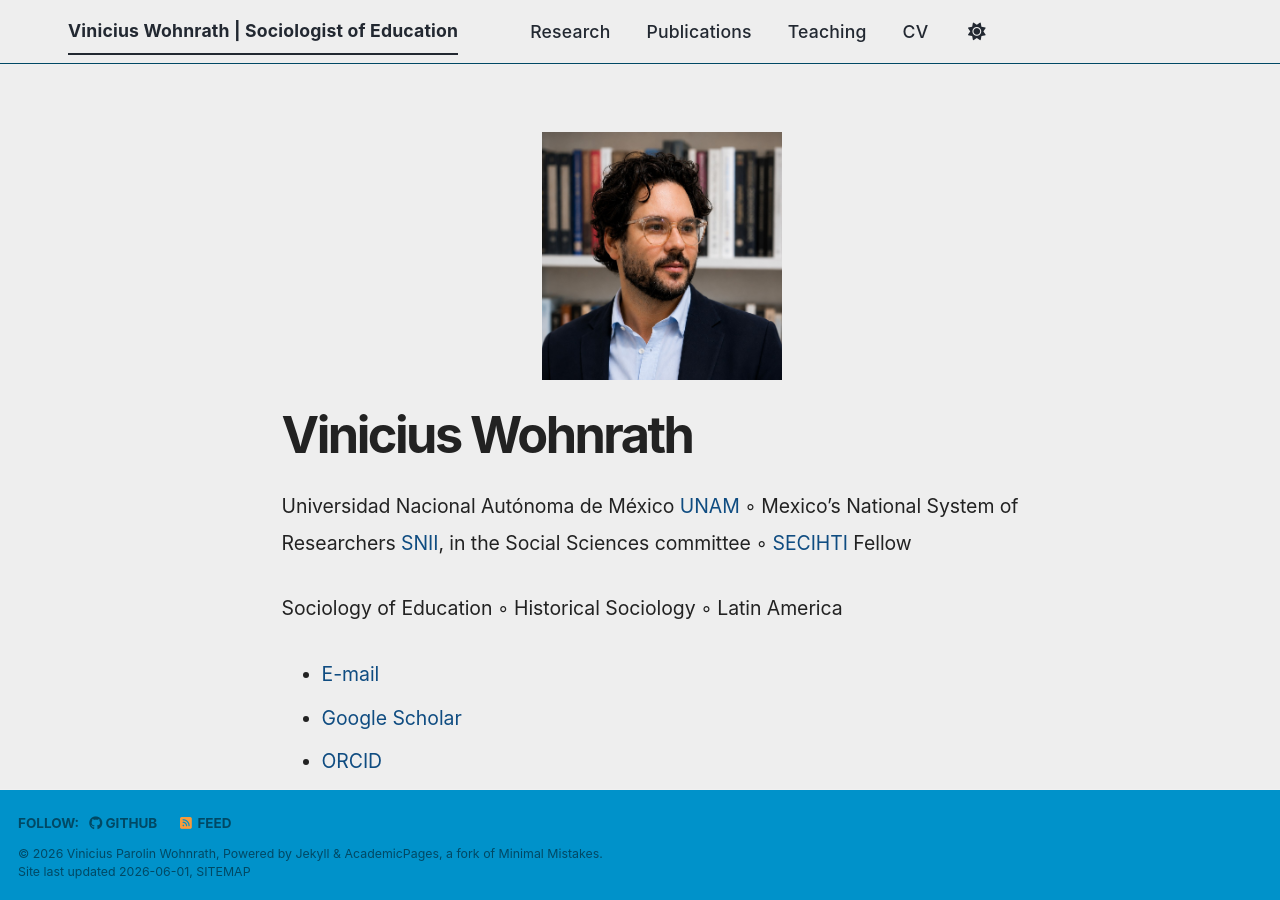
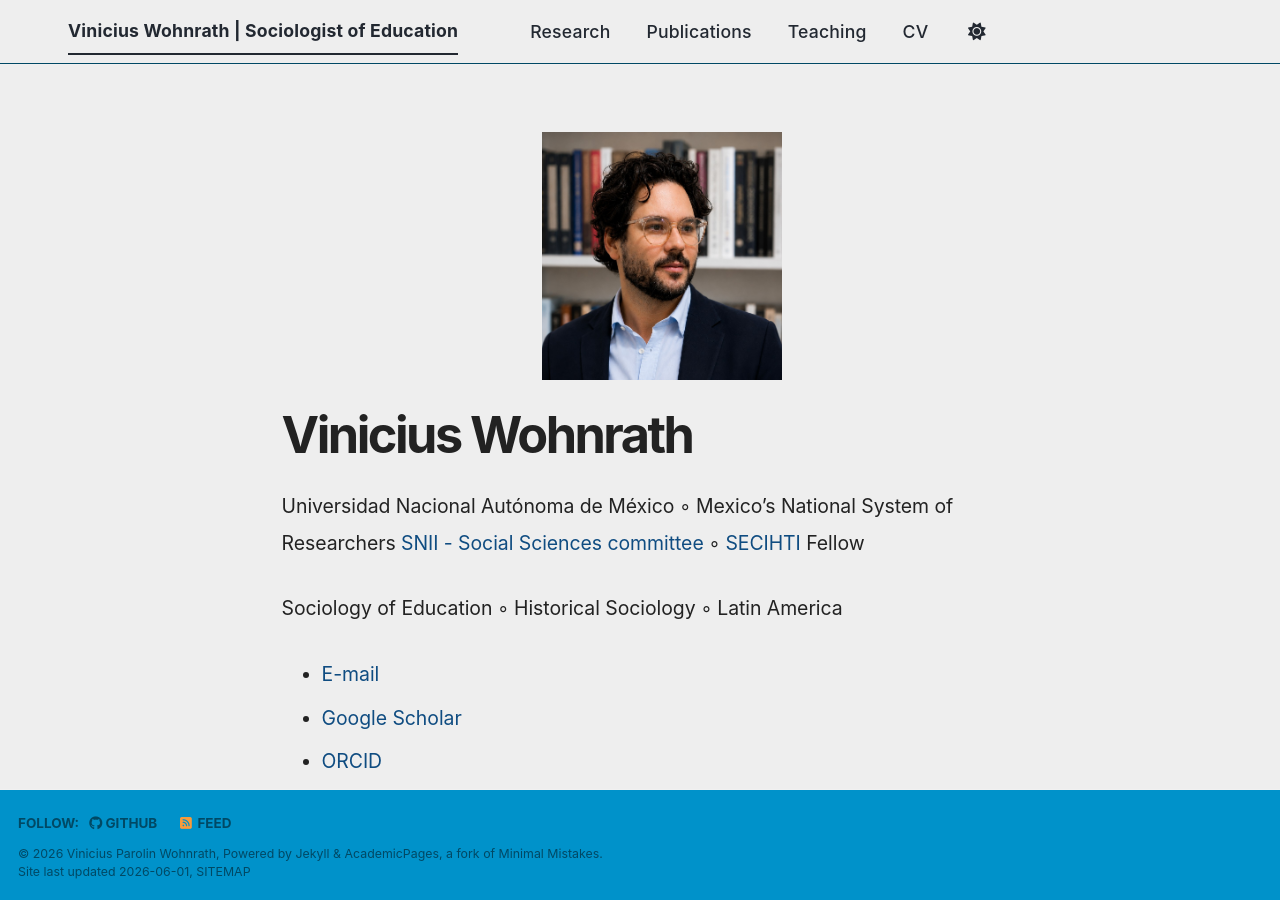
Before and after one commit to viniciuswohnrath/viniciuswohnrath.github.io, a Jekyll site: the page built from _pages/about.md, in a window 1280 px wide and 900 px high. Built offline with Jekyll 4.4.1, drawn with Linux system fonts in a browser that asks for light colours; a script bundle is joined from its source files by our own code; library files that are not in the unit come from our copies.

Commit message:
Update about.md

```diff
--- a/_pages/about.md
+++ b/_pages/about.md
@@ -13,7 +13,7 @@ classes: wide
 
 # Vinicius Wohnrath
 
-Universidad Nacional Autónoma de México [UNAM](https://www.unam.mx/) ◦ Mexico's National System of Researchers [SNII](https://es.wikipedia.org/wiki/Sistema_Nacional_de_Investigadoras_e_Investigadores_(M%C3%A9xico)), in the Social Sciences committee ◦ [SECIHTI](https://secihti.mx/) Fellow
+Universidad Nacional Autónoma de México ◦ Mexico's National System of Researchers [SNII - Social Sciences committee](https://es.wikipedia.org/wiki/Sistema_Nacional_de_Investigadoras_e_Investigadores_(M%C3%A9xico))  ◦ [SECIHTI](https://secihti.mx/) Fellow
 
 Sociology of Education ◦ Historical Sociology ◦ Latin America
 
```
